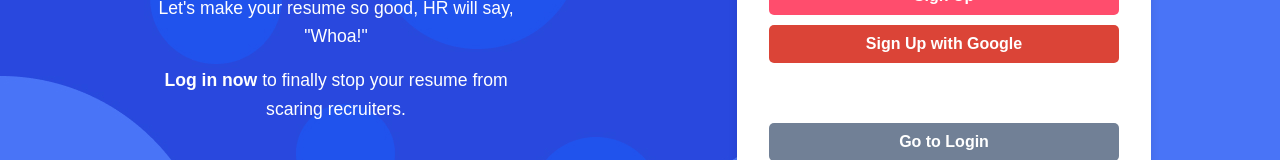
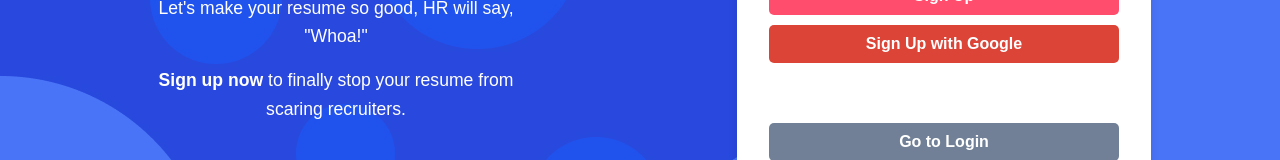
Before and after one commit to thebadsektor/tc3202-3a-1, a React (Create React App) app in the folder auth/: page /signup in a window 1280 px wide. Shown: the part 428-588 px from the top of the page. Built offline with nearby package versions, Linux system fonts and the light colour scheme.

Commit message:
add smol changes

```diff
--- a/auth/src/components/Signup.js
+++ b/auth/src/components/Signup.js
@@ -56,7 +56,7 @@ const Signup = () => {
       <span>Resume Analyzer</span>
     </h1>
     <p>Let's make your resume so good, HR will say, "Whoa!"</p>
-    <p><strong>Log in now</strong> to finally stop your resume from scaring recruiters.</p>
+    <p><strong>Sign up now</strong> to finally stop your resume from scaring recruiters.</p>
   </div>
 
     <div className="signup-container">
```
